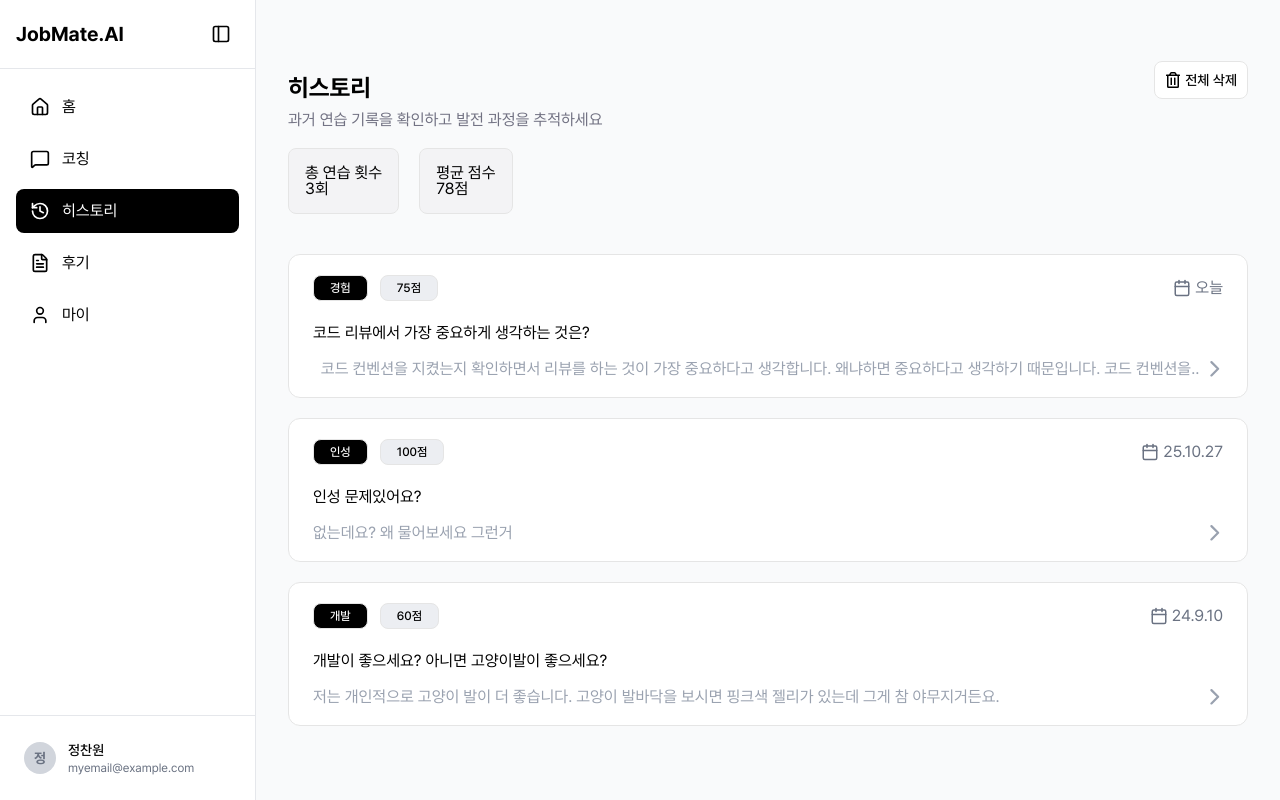
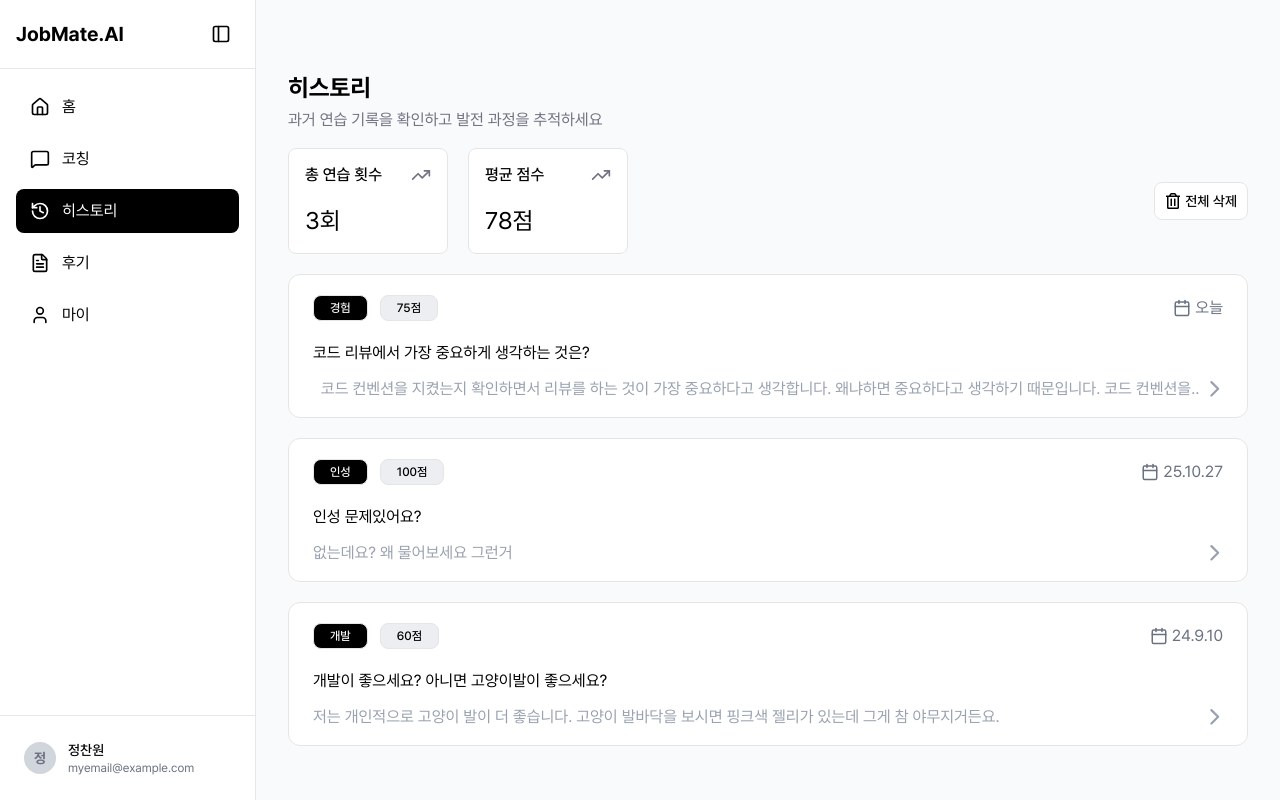
Before and after one commit to JobMate-team/jobmate-frontend, a React (Vite) app: page /history in a window 1280 px wide. Built offline with nearby package versions, Linux system fonts and the light colour scheme.

Commit message:
[#11] feat: 횟수, 점수 박스 생성

```diff
--- a/src/pages/HistoryPage.tsx
+++ b/src/pages/HistoryPage.tsx
@@ -5,6 +5,7 @@ import { useSetAtom } from 'jotai';
 import { FaRegTrashAlt } from 'react-icons/fa';
 import { FiCalendar } from 'react-icons/fi';
 import { Outlet, useNavigate } from 'react-router-dom';
+import { TrendingUp } from 'lucide-react';
 
 const historyItems = [
   {
@@ -52,24 +53,34 @@ const HistoryPage = () => {
           <h3 className='text-2xl font-semibold mb-2'>히스토리</h3>
           <p className='text-[#717182]'>과거 연습 기록을 확인하고 발전 과정을 추적하세요</p>
         </div>
+      </section>
+
+      <section className='flex justify-between items-center mb-5'>
+        <div className='flex gap-5 max-sm:w-full'>
+          <div className='bg-white border border-[#E5E5E5] rounded-lg p-4 w-40 max-sm:flex-1'>
+            <div className='flex items-center justify-between font-medium'>
+              총 연습 횟수
+              <TrendingUp size={20} className='text-[#717182]' />
+            </div>
+            <p className='text-2xl mt-5'>{totalPractice}회</p>
+          </div>
+          <div className='bg-white border border-[#E5E5E5] rounded-lg p-4 w-40 max-sm:flex-1'>
+            <div className='flex items-center justify-between font-medium'>
+              평균 점수
+              <TrendingUp size={20} className='text-[#717182]' />
+            </div>
+            <p className='text-2xl mt-5'>{averageScore.toFixed(0)}점</p>
+          </div>
+        </div>
+
         <Button
           type='button'
-          className='bg-white font-medium text-sm px-2.5 py-2 border border-[#E5E5E5] whitespace-nowrap'
+          className='bg-white font-medium text-sm px-2.5 py-2 border border-[#E5E5E5] whitespace-nowrap max-sm:hidden'
           onClick={() => setIsModalOpen((prev) => !prev)}
         >
           <FaRegTrashAlt size={16} />
           전체 삭제
         </Button>
-      </section>
-
-      <section className='flex gap-5 mb-10'>
-        <div className='bg-[#F3F3F5] border border-[#E5E5E5] rounded-lg p-4'>
-          총 연습 횟수
-          <p>{totalPractice}회</p>
-        </div>
-        <div className='bg-[#F3F3F5] border border-[#E5E5E5] rounded-lg p-4'>
-          평균 점수<p>{averageScore.toFixed(0)}점</p>
-        </div>
       </section>
 
       {historyItems.map((item) => (
```
